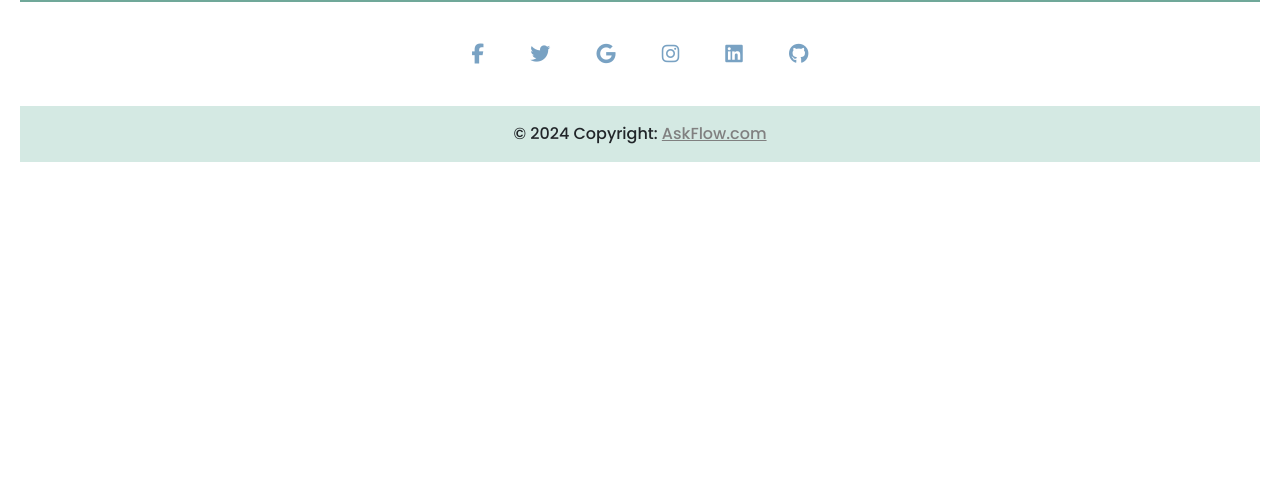
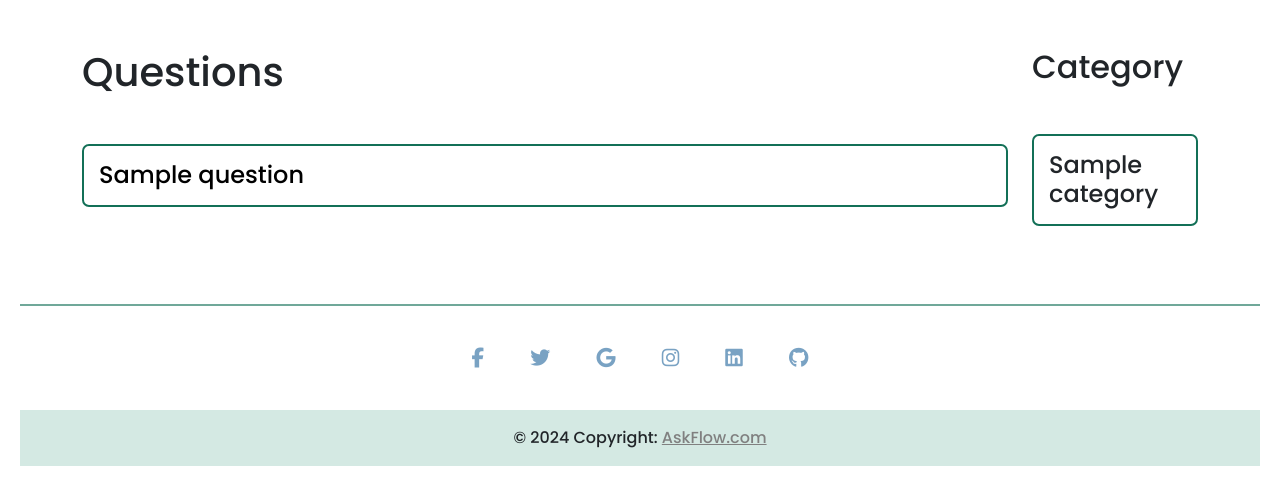
Before and after one commit to Haseeb1389446/Ask-Flow-Platform, a PHP site: page / in a window 1280 px wide. Shown: the part 138-634 px from the top of the page. Run offline with PHP 8.4, Linux system fonts and the light colour scheme; tables that the repository leaves empty or names only in its code hold one stand-in row (values such as "Sample post").

Commit message:
Q/A Platform

```diff
--- /dev/null
+++ b/client/questions.php
@@ -0,0 +1,44 @@
+<div class="questions mb-5 mt-5">
+
+    <div class="row">
+        <div class="col-md-10">
+            <h1 class="mb-5">Questions</h1>
+
+            <?php
+
+            include "./server/config.php";
+            $query = "SELECT * FROM `questions`";
+
+            $rezult = mysqli_query($con, $query);
+
+            foreach ($rezult as $row) {
+                $title = $row["title"];
+                $qid = $row["id"];
+
+                echo "<div><a href='?question-id=$qid'><h4>$title</h4></a></div>";
+            }
+
+            ?>
+
+        </div>
+
+        <div class="col-md-2">
+            <h2 class="mb-5">Category</h2>
+
+            <?php
+
+            $query = "SELECT * FROM `categories`";
+            $rezult = mysqli_query($con, $query);
+
+            foreach ($rezult as $row) {
+                $category = $row["name"];
+
+                echo "<div><h4>$category</h4></div>";
+            }
+
+            ?>
+
+        </div>
+    </div>
+
+</div>
--- a/index.php
+++ b/index.php
@@ -21,8 +21,10 @@
                 include './client/login.php';
             }else if (isset($_GET["ask"])) {
                 include './client/ask.php';
+            }else if (isset($_GET["question-id"])) {
+                include './client/answers.php';
             }else{
-                //
+                include './client/questions.php';
             }
 
 
--- a/public/style.css
+++ b/public/style.css
@@ -1,5 +1,3 @@
-/* HOME PAGE */
-
 body{
     /* background-color: #1986692f !important;  */
     font-family: "Poppins", sans-serif !important;
@@ -44,6 +42,33 @@ nav button i{
 }
 
 /* Navbar End */
+
+/* Home */
+
+.questions {
+    width: 90%;
+    margin: auto;
+}
+
+.questions a {
+    text-decoration: none;
+    color: black;
+}
+
+.questions h4 {
+    margin: 30px 0;
+    border: 2px solid #137057;
+    padding: 15px;
+    border-radius: 7px;
+}
+
+.questions h4:hover {
+    cursor: pointer;
+    color: #286a9fad;
+    transition: all ease .5s;
+}
+
+/* Home End */
 
 /* Forms */
 
```
Also changed, not shown: client/answers.php (added, +19 -0 lines), server/requests.php (+7 -7 lines).
